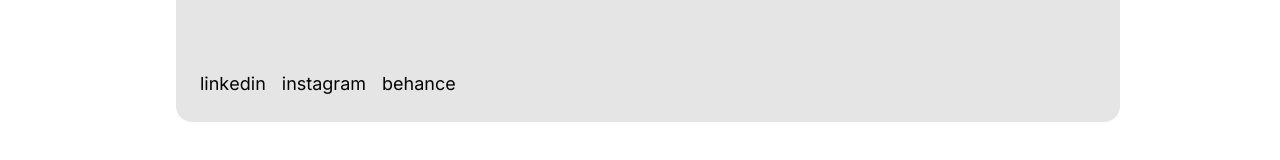
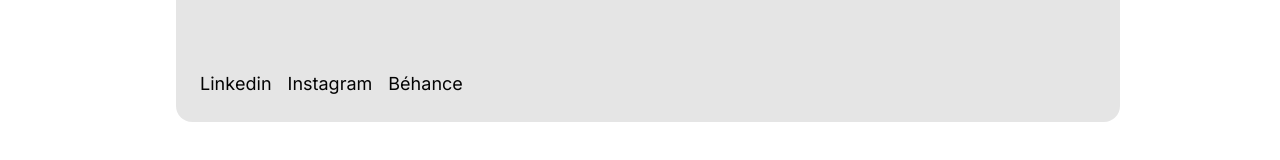
Before and after one commit to AMZNGM/Aymon, a Next.js app: page /about in a window 1280 px wide. Shown: the part 739-899 px from the top of the page. Built offline with nearby package versions, Linux system fonts and the light colour scheme; no server answers; the database is empty.

Commit message:
fix aboutpage content

```diff
--- a/src/components/AboutContent.jsx
+++ b/src/components/AboutContent.jsx
@@ -47,7 +47,7 @@
                 rel="noopener noreferrer"
                 className="text-bg max-md:text-base text-lg underline transition-colors duration-200"
               >
-                <VariableFontHoverByRandomLetter label={key} />
+                <VariableFontHoverByRandomLetter label={key === 'behance' ? `Béhance` : key.charAt(0).toUpperCase() + key.slice(1)} />
               </a>
             ))}
           </AnimIn>
```
